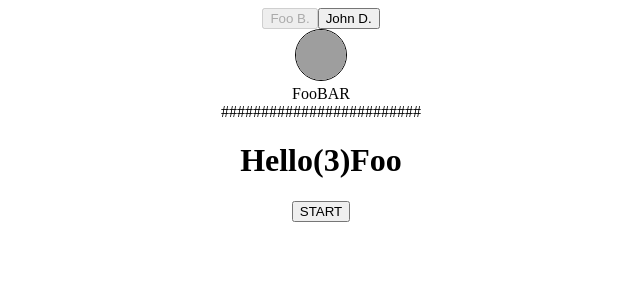
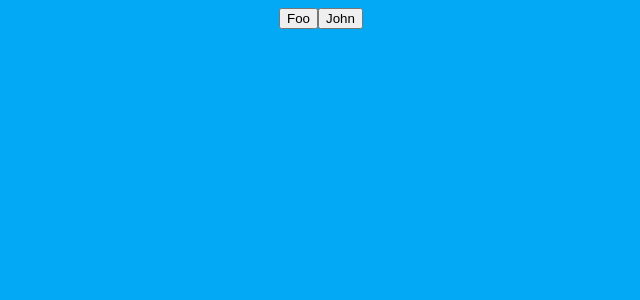
Before and after one commit to wishtack-training/wt-training-angular, an Angular app: page / in a window 1280 px wide. Shown: the top 300 px of the page, without its empty margins (319-959 px from the left). Built offline with nearby package versions, Linux system fonts and the light colour scheme; grey boxes are pictures that could not be loaded.

Commit message:
User selector logic in AppComponent.

```diff
--- a/src/app/app.component.html
+++ b/src/app/app.component.html
@@ -1,39 +1,20 @@
 <div>
-    <button disabled>Foo B.</button>
-    <button>John D.</button>
+    <button
+            *ngFor="let user of userList"
+            [disabled]="selectedUser === user"
+            (click)="selectUser(user)">
+        {{ user.firstName }}
+    </button>
 </div>
 
-<div>
+<div *ngIf="selectedUser">
 
     <div>
-        <img src="http://robohash.org/foo" alt="">
+        <img
+                [src]="getPictureUrl(selectedUser)">
     </div>
 
-    <div>
-        <span>Foo</span>
-        <span>BAR</span>
-    </div>
+    <span>{{ selectedUser.firstName }}</span>
+    <span>{{ selectedUser.lastName }}</span>
 
 </div>
-
-<div>#########################</div>
-
-<h1>
-
-    <span>Hello</span>
-    <span>({{ name.length }})</span>
-    <span>{{ name }}</span>
-
-</h1>
-
-<div>
-
-    <button
-            *ngIf="!isStarted()"
-            (click)="start()">START</button>
-
-    <button
-            *ngIf="isStarted()"
-            (click)="stop()">STOP</button>
-
-</div>
--- a/src/app/app.component.css
+++ b/src/app/app.component.scss
@@ -1,10 +1,13 @@
+$image-diameter: 50px;
+
 :host {
     text-align: center;
 }
 
 img {
-    height: 50px;
-    width: 50px;
+    background-color: #e51c23;
+    height: $image-diameter;
+    width: $image-diameter;
     border-radius: 50%;
     border-style: solid;
     border-width: 1px;
--- a/src/app/app.component.ts
+++ b/src/app/app.component.ts
@@ -1,51 +1,29 @@
-import { Component, OnDestroy } from '@angular/core';
+import { Component } from '@angular/core';
 import { User } from './user/user';
 
 
 @Component({
     selector: 'wt-app',
     styleUrls: [
-        './app.component.css'
+        './app.component.scss'
     ],
     templateUrl: './app.component.html'
 })
-export class AppComponent implements OnDestroy {
-    name = 'Foo';
+export class AppComponent {
+
+    selectedUser: User;
 
     userList = [
         new User('Foo', 'BAR'),
         new User('John', 'DOE')
     ];
 
-    private _interval;
-
-    start() {
-
-        if (this._interval != null) {
-            return;
-        }
-
-        this._interval = setInterval(() => {
-            this.name += '.';
-        }, 500);
-
+    getPictureUrl(user: User) {
+        return `http://robohash.org/${user.firstName}`;
     }
 
-    stop() {
-
-        if (this._interval != null) {
-            clearInterval(this._interval);
-            this._interval = null;
-        }
-
-    }
-
-    isStarted() {
-        return this._interval != null;
-    }
-
-    ngOnDestroy() {
-        this.stop();
+    selectUser(user: User) {
+        this.selectedUser = user;
     }
 
 }
--- a/src/styles.css
+++ b/src/styles.css
@@ -1 +1,5 @@
 /* You can add global styles to this file, and also import other style files */
+
+body {
+    background-color: #03a9f4;
+}
```
Also changed, not shown: src/app/app.module.ts (+5 -2 lines).
